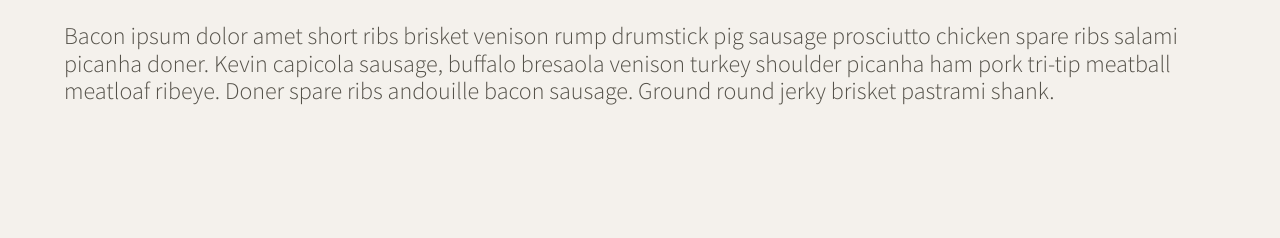
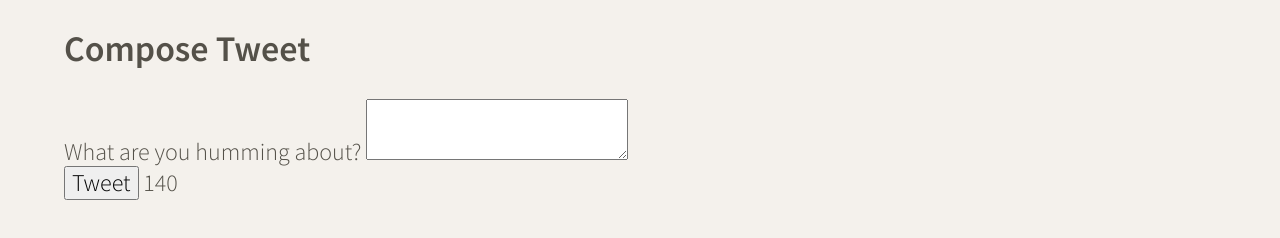
Before and after one commit to scc416/tweeter, a website: page public/index.html in a window 1280 px wide. Shown: the part 522-760 px from the top of the page. Drawn offline with nearby package versions, Linux system fonts and the light colour scheme.

Commit message:
new style sheet for the form

```diff
--- a/public/index.html
+++ b/public/index.html
@@ -13,6 +13,7 @@
   <link rel="stylesheet" href="/styles/layout.css" type="text/css" />
   <link rel="stylesheet" href="/styles/nav.css" type="text/css" />
   <link rel="stylesheet" href="/styles/header.css" type="text/css" />
+  <link rel="stylesheet" href="/styles/new-tweet.css" type="text/css" />
 
   <!-- External JS -->
   <script src="https://ajax.googleapis.com/ajax/libs/jquery/3.4.1/jquery.min.js"></script>
@@ -20,7 +21,8 @@
   <!-- App JS -->
   <script type="text/javascript" src="/scripts/client.js"></script>
 
-  <link rel="stylesheet" href="https://cdnjs.cloudflare.com/ajax/libs/font-awesome/5.15.4/css/all.min.css" type="text/css">
+  <link rel="stylesheet" href="https://cdnjs.cloudflare.com/ajax/libs/font-awesome/5.15.4/css/all.min.css"
+    type="text/css">
 
   <!-- Font Family -->
   <link rel="preconnect" href="https://fonts.googleapis.com">
@@ -46,18 +48,28 @@
   </nav>
   <header>
     <div>
-        <img src="/images/profile-hex.png">
+      <img src="/images/profile-hex.png">
     </div>
     <br>
     <div>
-        <h2>Your Name</h2>
+      <h2>Your Name</h2>
     </div>
-</header>
+  </header>
 
 
   <!-- Page-specific (main) content here -->
   <main class="container">
-    <p>Bacon ipsum dolor amet short ribs brisket venison rump drumstick pig sausage prosciutto chicken spare ribs salami picanha doner. Kevin capicola sausage, buffalo bresaola venison turkey shoulder picanha ham pork tri-tip meatball meatloaf ribeye. Doner spare ribs andouille bacon sausage. Ground round jerky brisket pastrami shank.</p>
+    <section class="new-tweet">
+      <h2>Compose Tweet</h2>
+      <form>
+        <label for="tweet-text">What are you humming about?</label>
+        <textarea name="text" id="tweet-text"></textarea>
+        <div>
+          <button type="submit">Tweet</button>
+          <output name="counter" class="counter" for="tweet-text">140</output>
+        </div>
+      </form>
+    </section>
   </main>
 </body>
 
```
Also changed, not shown: public/styles/new-tweet.css (added).
